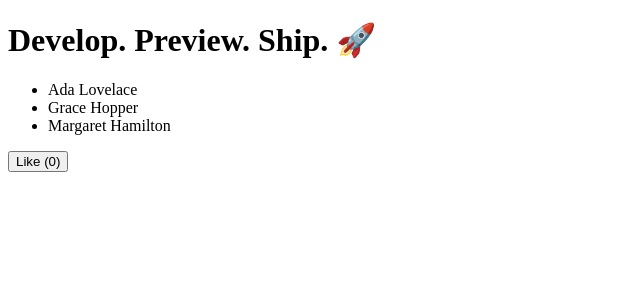
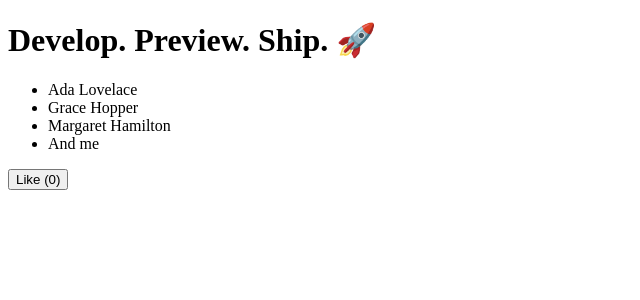
Before and after one commit to carlthronson/frontend, a Next.js app: page / in a window 1280 px wide. Shown: the top 300 px of the page, without its empty margins (0-640 px from the left). Built offline with nearby package versions, Linux system fonts and the light colour scheme.

Commit message:
Make some changes to test continuous deployment

```diff
--- a/pages/index.js
+++ b/pages/index.js
@@ -5,7 +5,7 @@ function Header({ title }) {
 }
 
 export default function HomePage() {
-  const names = ['Ada Lovelace', 'Grace Hopper', 'Margaret Hamilton'];
+  const names = ['Ada Lovelace', 'Grace Hopper', 'Margaret Hamilton', 'And me'];
 
   const [likes, setLikes] = useState(0);
 
```
